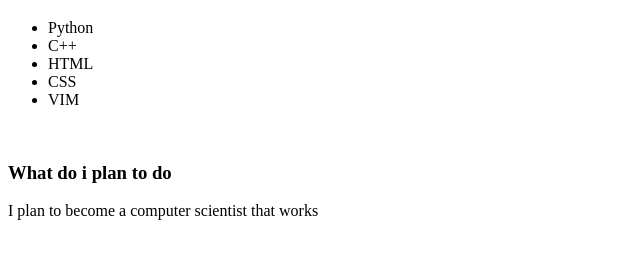
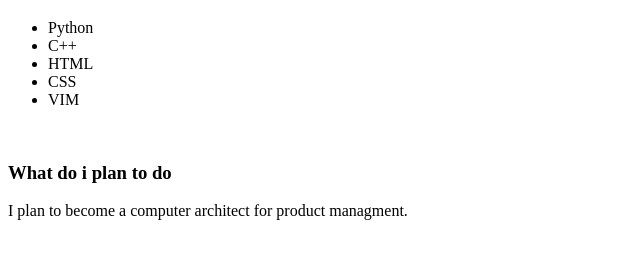
Before and after one commit to KendreAchyut/kendreachyut.github.io, a plain HTML site: page index.html in a window 1280 px wide. Shown: the part 121-380 px from the top of the page, without its empty margins (0-640 px from the left). Drawn offline with Linux system fonts and the light colour scheme.

Commit message:
Updating

```diff
--- a/index.html
+++ b/index.html
@@ -18,4 +18,4 @@ document.getElementById("datetime").innerHTML = dt.toLocaleString();
 
 <br>
 <h3>What do i plan to do</h3>
-<p>I plan to become a computer scientist that works
+<p>I plan to become a computer architect for product managment.
```
